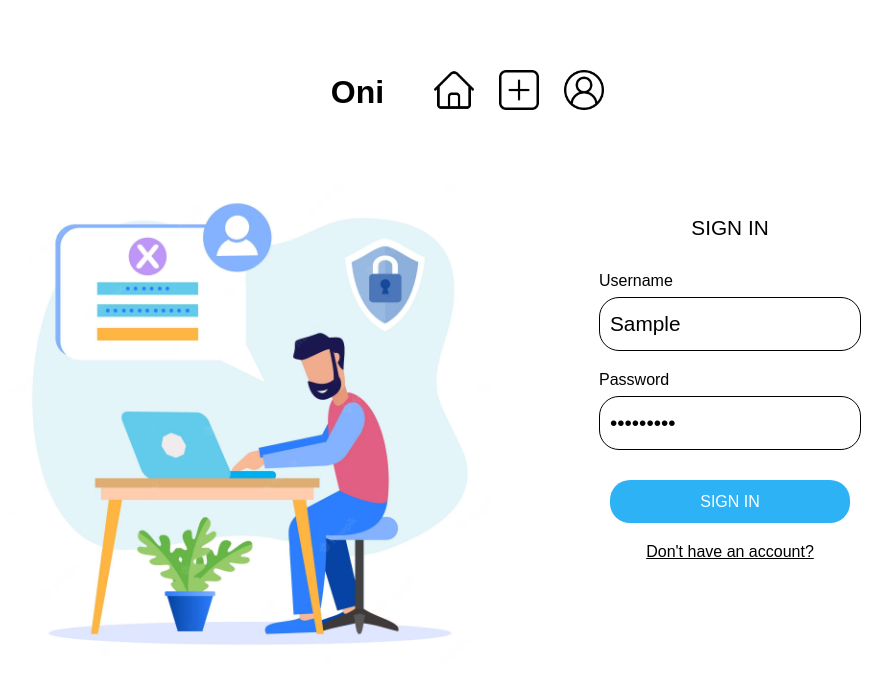
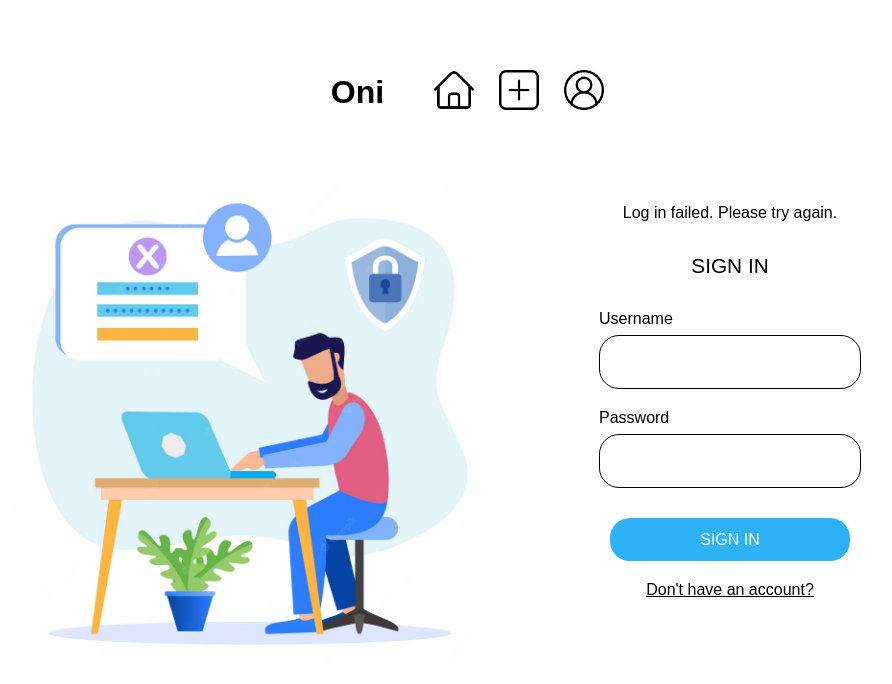
Before and after one commit to onifernando1/blog, a React (Create React App) app in the folder blog/frontend/: page /login in a window 1280 px wide. Both pictures are taken after typing "Sample", "Sample123" into the empty fields and a click on the input "SIGN IN". Shown: the top 684 px of the page, without its empty margins (150-1042 px from the left). Built offline with nearby package versions, Linux system fonts and the light colour scheme; no server answers.

Commit message:
show log in failed message

```diff
--- a/blog/frontend/src/components/LogInForm.js
+++ b/blog/frontend/src/components/LogInForm.js
@@ -12,6 +12,12 @@ function LogInForm(params) {
   const [loginUsername, setLoginUsername] = useState("");
   const [loginPassword, setLoginPassword] = useState("");
   const [user, setUser] = useState("");
+  const [errorMessage, setErrorMessage] = useState(false);
+
+  const resetForm = () => {
+    setLoginUsername("");
+    setLoginPassword("");
+  };
 
   const login = async (e) => {
     e.preventDefault();
@@ -37,10 +43,16 @@ function LogInForm(params) {
 
       setUser(response.data);
 
+      resetForm();
+
+      setErrorMessage(false);
+
       navigate("/user");
 
       console.log(response.data);
     } catch (error) {
+      resetForm();
+      setErrorMessage(true);
       console.error(error);
     }
   };
@@ -55,6 +67,9 @@ function LogInForm(params) {
           <div className="form-header"></div>
 
           <form onSubmit={login}>
+            {errorMessage ? (
+              <div className="error">Log in failed. Please try again.</div>
+            ) : null}
             <div className="sign-in-link">SIGN IN</div>
 
             <div className="username-container">
@@ -63,6 +78,7 @@ function LogInForm(params) {
                 type="text"
                 name="username"
                 id="username"
+                value={loginUsername}
                 onChange={(e) => setLoginUsername(e.target.value)}
               ></input>
             </div>
@@ -72,6 +88,7 @@ function LogInForm(params) {
                 type="password"
                 name="password"
                 id="password"
+                value={loginPassword}
                 onChange={(e) => setLoginPassword(e.target.value)}
               ></input>
             </div>
```
Also changed, not shown: 1 other file (tests, documents, lock files or other folders).
